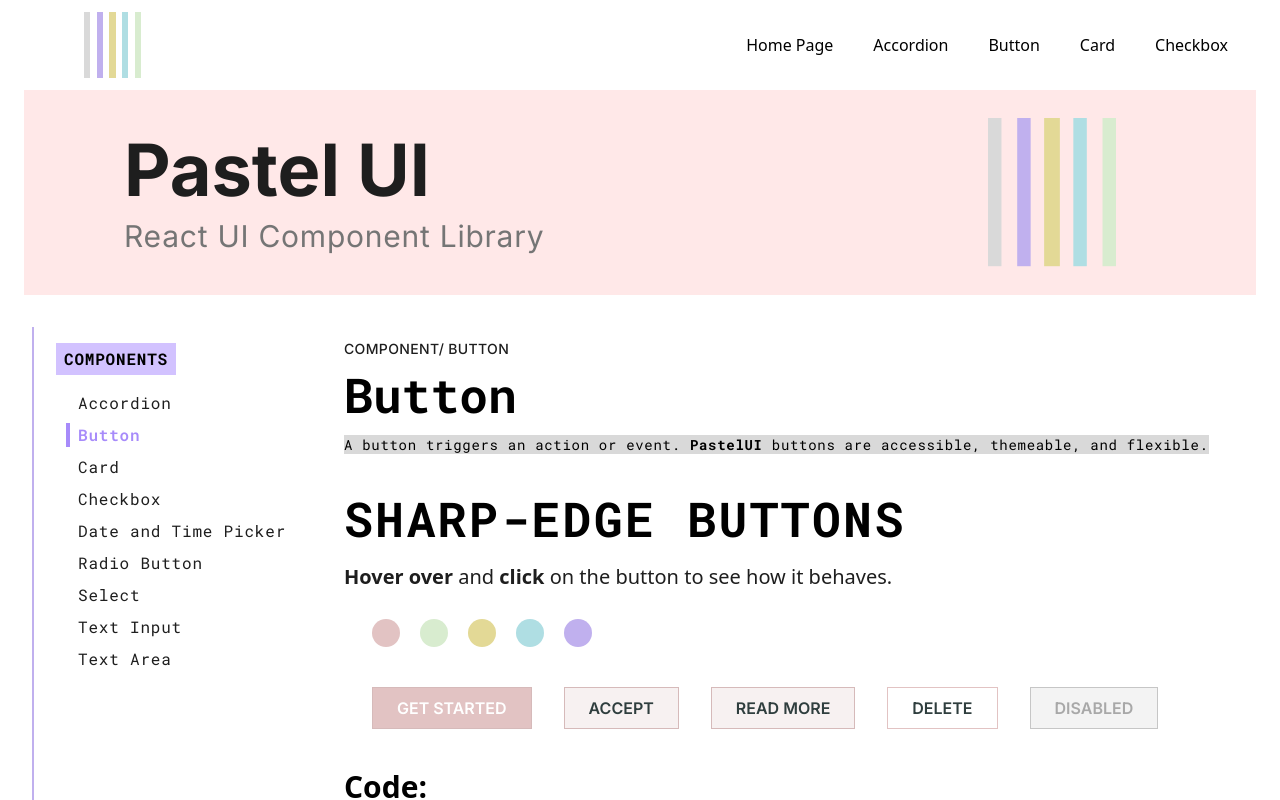
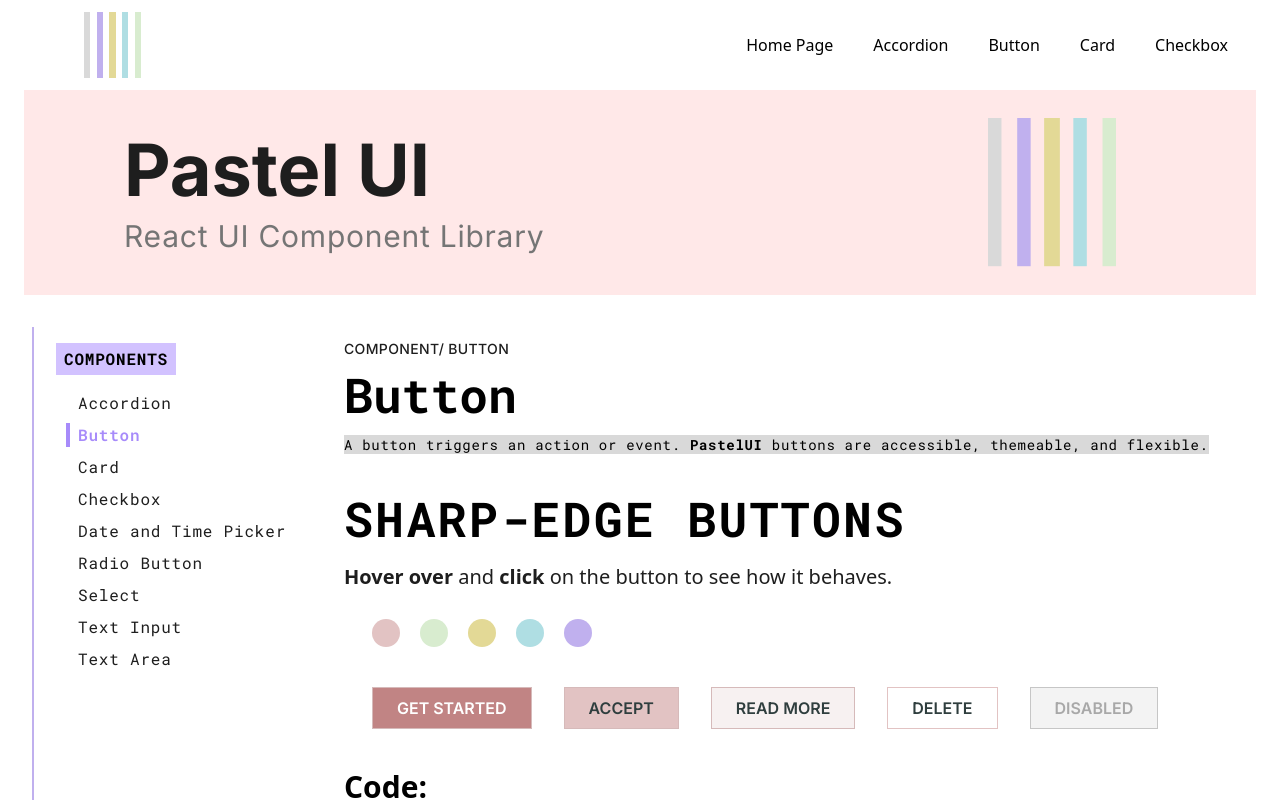
Before and after one commit to nataliakuntic/pastel-ui, a React (Vite) app: page /button in a window 1280 px wide. Shown: the top 800 px of the page. Built offline with nearby package versions, Linux system fonts and the light colour scheme.

Commit message:
Adds all CTA buttons and refreshes button design
Five themes now have a new "primary" (CTA) button which is significantly
darker and has white text. Palettes were adjusted for better UX
across each theme family.

```diff
--- a/src/index.css
+++ b/src/index.css
@@ -5,10 +5,12 @@
 */
 @source inline("bg-button-{dustyrose,pistachio,honey,aquafrost,lilac}-{primary,secondary,tertiary,disabled}");
 @source inline("{hover:,active:}bg-button-{dustyrose,pistachio,honey,aquafrost,lilac}-{hover,active}");
+@source inline("{hover:,active:}bg-button-{dustyrose,pistachio,honey,aquafrost,lilac}-primary-{hover,active}");
 @source inline("text-button-{dustyrose,pistachio,honey,aquafrost,lilac}-disabled-text");
 @source inline("border-button-{dustyrose,pistachio,honey,aquafrost,lilac}-disabled-stroke");
 @source inline("border-button-{dustyrose,pistachio,honey,aquafrost,lilac}-stroke");
 @source inline("border-button-{dustyrose,pistachio,honey,aquafrost,lilac}-danger-stroke");
+@source inline("{hover:,active:}border-button-{dustyrose,pistachio,honey,aquafrost,lilac}-stroke");
 @source inline("focus:ring-button-{dustyrose,pistachio,honey,aquafrost,lilac}-focus-ring");
 @source inline("bg-{dustyrose,pistachio,honey,aquafrost,lilac}-light");
 @source inline("border-{dustyrose,pistachio,honey,aquafrost,lilac}");
@@ -91,12 +93,14 @@
 
     /*dustyrose*/
 
-   --color-button-dustyrose-primary: #E2C3C3; /*dustyRose*/
-   --color-button-dustyrose-secondary: #F7F1F1; /*pinkSnow*/
+   --color-button-dustyrose-primary: #C18484; /*vintageRose*/
+   --color-button-dustyrose-secondary: #E2C3C3; /*dustyRose*/
    --color-button-dustyrose-tertiary: #F7F1F1; /*pinkSnow*/
    --color-button-dustyrose-disabled: #F1DDDD; /*blushCloud*/
-   --color-button-dustyrose-hover: #D89A9A; /*rosePetal*/
-   --color-button-dustyrose-active: #C88282; /*vintageRose*/
+   --color-button-dustyrose-hover: #D0A4A4; /*rosePetal*/
+   --color-button-dustyrose-active: #C18484; /*vintageRose*/
+   --color-button-dustyrose-primary-hover: #AB6D6D;
+--color-button-dustyrose-primary-active: #9E6060;
 
    --color-button-dustyrose-stroke: #D6BABA; /*mauveDust*/
    --color-button-dustyrose-danger-stroke: #E2C3C3; /*dustyRose*/
@@ -113,6 +117,8 @@
    --color-button-pistachio-disabled: #D6E6DE; /*mistyMint*/
    --color-button-pistachio-hover: #A8D5C4; /*mintCream*/
    --color-button-pistachio-active: #78B5A1;
+   --color-button-pistachio-primary-hover: #59897E;
+   --color-button-pistachio-primary-active: #507F73;
 
 
    --color-button-pistachio-stroke: #2F3E3E; /*deepPine*/
@@ -122,51 +128,55 @@
 
     /*honey*/
 
-    --color-button-honey-primary: #E3D996; /*honey*/
-    --color-button-honey-secondary: #FFF9D5; /*paleSun*/
+    --color-button-honey-primary: #D7BE5D; /*amberGrain*/
+    --color-button-honey-secondary: #E3D996; /*honey*/
     --color-button-honey-tertiary: #FFF9D5; /*paleSun*/
     --color-button-honey-disabled: #F8F3DB; /*ivoryMist*/
-    --color-button-honey-hover: #EBD47C; /*butterGold*/
+    --color-button-honey-hover: #E4D07E; /*butterGold*/
     --color-button-honey-active: #D7BE5D; /*amberGrain*/
+    --color-button-honey-primary-hover: #CFAE4F;
+    --color-button-honey-primary-active: #C29F40;
 
     --color-button-honey-stroke: #A19F92; /*fadedStone*/
     --color-button-honey-danger-stroke: #E3D996; /*honey*/
     --color-button-honey-disabled-stroke: #E2D6B4; /*oatBeige*/
     --color-button-honey-focus-ring: #BFA73F; /*harvestGold*/
 
-    --color-button-honey-disabled-text: #A09060; /*rusticOlive*/
 
     /*aquafrost*/
 
-    --color-button-aquafrost-primary: #AFDEE3; /*aquafrost*/
-    --color-button-aquafrost-secondary: #E4F6F8; /*iceMist*/
+    --color-button-aquafrost-primary: #71ACB3;
+    --color-button-aquafrost-secondary: #AFDEE3; /*aquafrost*/
     --color-button-aquafrost-tertiary: #E4F6F8; /*iceMist*/
     --color-button-aquafrost-disabled: #E3EFF4; /*paleSky*/
     --color-button-aquafrost-hover: #97CCD2; /*iceBlue*/
     --color-button-aquafrost-active: #71ACB3; /*stormTeal*/
+    --color-button-aquafrost-primary-hover: #6499A0;
+    --color-button-aquafrost-primary-active: #557F84;
 
     --color-button-aquafrost-stroke: #8C8C8C; /*softGraphite*/
     --color-button-aquafrost-danger-stroke: #AFDEE3; /*aquafrost*/
     --color-button-aquafrost-disabled-stroke: #D3E3EA; /*cloudyBlue*/
     --color-button-aquafrost-focus-ring: #569AB7; /*coolLagoon*/
 
-    --color-button-aquafrost-disabled-text: #92AAB2; /*dustyIce*/
 
     /*lilac*/
 
-    --color-button-lilac-primary: #C0B0EE; /*lilac*/
-    --color-button-lilac-secondary: #F3EFFF; /*lavenderFog*/
+    --color-button-lilac-primary: #A48CD8;
+    --color-button-lilac-secondary: #C0B0EE; /*lilac*/
     --color-button-lilac-tertiary: #F3EFFF; /*lavenderFog*/
     --color-button-lilac-disabled: #EEE7F4; /*palePlum*/
-    --color-button-lilac-hover: #D0BDF0; /*lavenderDrift*/
-    --color-button-lilac-active: #A48CCB; /*irisSmoke*/
+    --color-button-lilac-hover: #D8CEFA; /*lavenderDrift*/
+    --color-button-lilac-active: #A48CCB;
+    --color-button-lilac-primary-hover: #977DCE;
+    --color-button-lilac-primary-active: #8A6FC4;
+        /* irisSmoke */
 
     --color-button-lilac-stroke: #C7B3DF; /*powderLilac*/
     --color-button-lilac-danger-stroke: #C0B0EE; /*lilac*/
     --color-button-lilac-disabled-stroke: #D6CCE6; /*hazyLavender*/
     --color-button-lilac-focus-ring: #9672BE; /*orchidMist*/
 
-    --color-button-lilac-disabled-text: #9B8FA9; /*softAmethyst*/
 
    /* CARD COLORS */
 
--- a/src/pastel-ui-library/components/Button/Button.tsx
+++ b/src/pastel-ui-library/components/Button/Button.tsx
@@ -28,6 +28,8 @@
     bgHover,
     bgActive,
     border,
+    borderHover,
+    borderActive,
     borderDisabled,
     bgDisabled,
     ringFocus,
@@ -53,6 +55,8 @@
     isRounded && "rounded-full",
     isDisabled ? "cursor-not-allowed select-none" : "cursor-pointer",
     !isDisabled && bgHover,
+    !isDisabled && borderHover,
+    !isDisabled && borderActive,
     !isDisabled && bgActive,
     !isDisabled && textOnDark,
   );
--- a/src/pastel-ui-library/components/Button/buttonThemes.ts
+++ b/src/pastel-ui-library/components/Button/buttonThemes.ts
@@ -16,6 +16,8 @@
   bg: string;
   bgHover: string;
   bgActive: string;
+  borderHover?: string;
+  borderActive?: string;
   border: string;
   borderDisabled: string;
   bgDisabled: string;
@@ -30,8 +32,8 @@
       primary: {
         text: `text-default`,
         bg: `bg-button-${themeName}-primary`,
-        bgHover: `hover:bg-button-${themeName}-hover`,
-        bgActive: `active:bg-button-${themeName}-active`,
+        bgHover: `hover:bg-button-${themeName}-primary-hover`,
+        bgActive: `active:bg-button-${themeName}-primary-active`,
         border: `border-button-${themeName}-stroke`,
         borderDisabled: `border-disabled-border`,
         bgDisabled: `bg-disabled-bg`,
@@ -63,6 +65,8 @@
         bgHover: `hover:bg-button-${themeName}-hover`,
         bgActive: `active:bg-button-${themeName}-active`,
         border: `border-button-${themeName}-danger-stroke`,
+        borderHover: `hover:border-button-${themeName}-stroke`,
+        borderActive: `active:border-button-${themeName}-stroke`,
         borderDisabled: `border-disabled-border`,
         bgDisabled: `bg-disabled-bg`,
         ringFocus: `focus:ring-button-${themeName}-focus-ring`,
```
